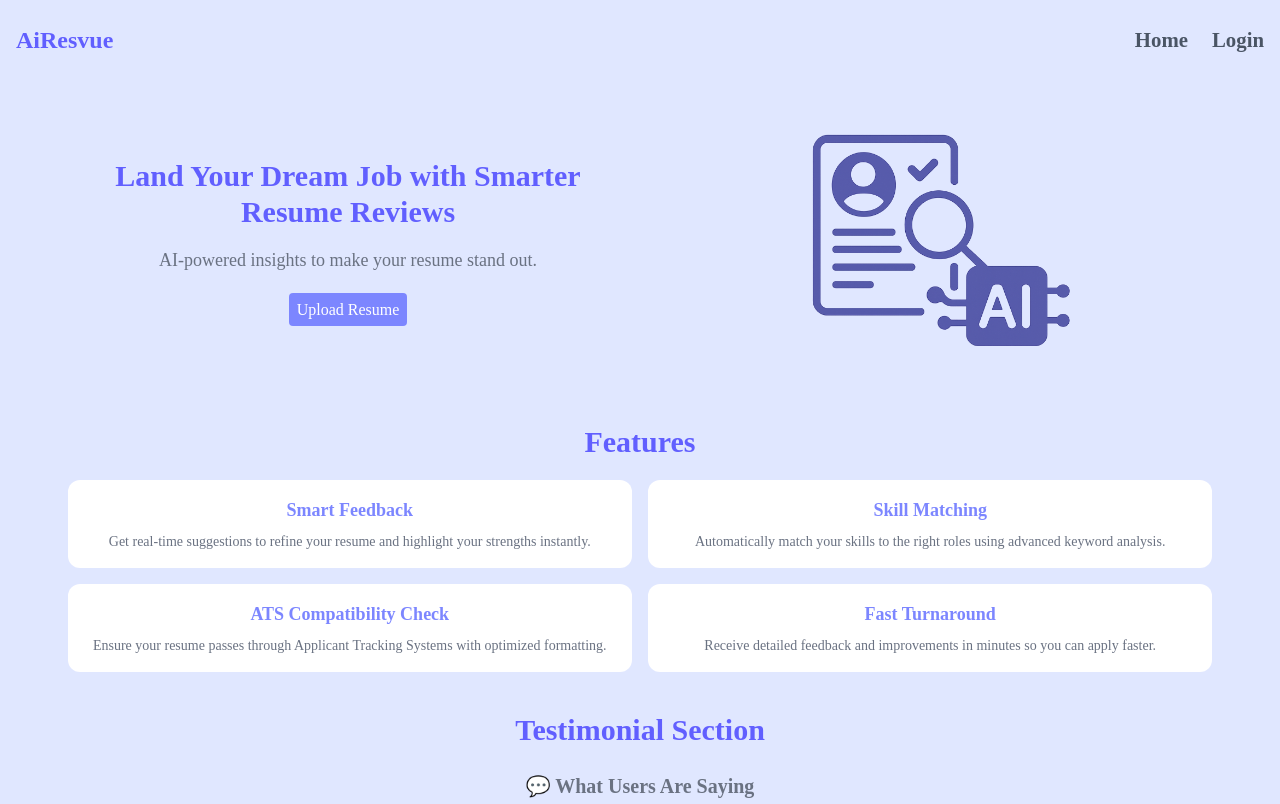
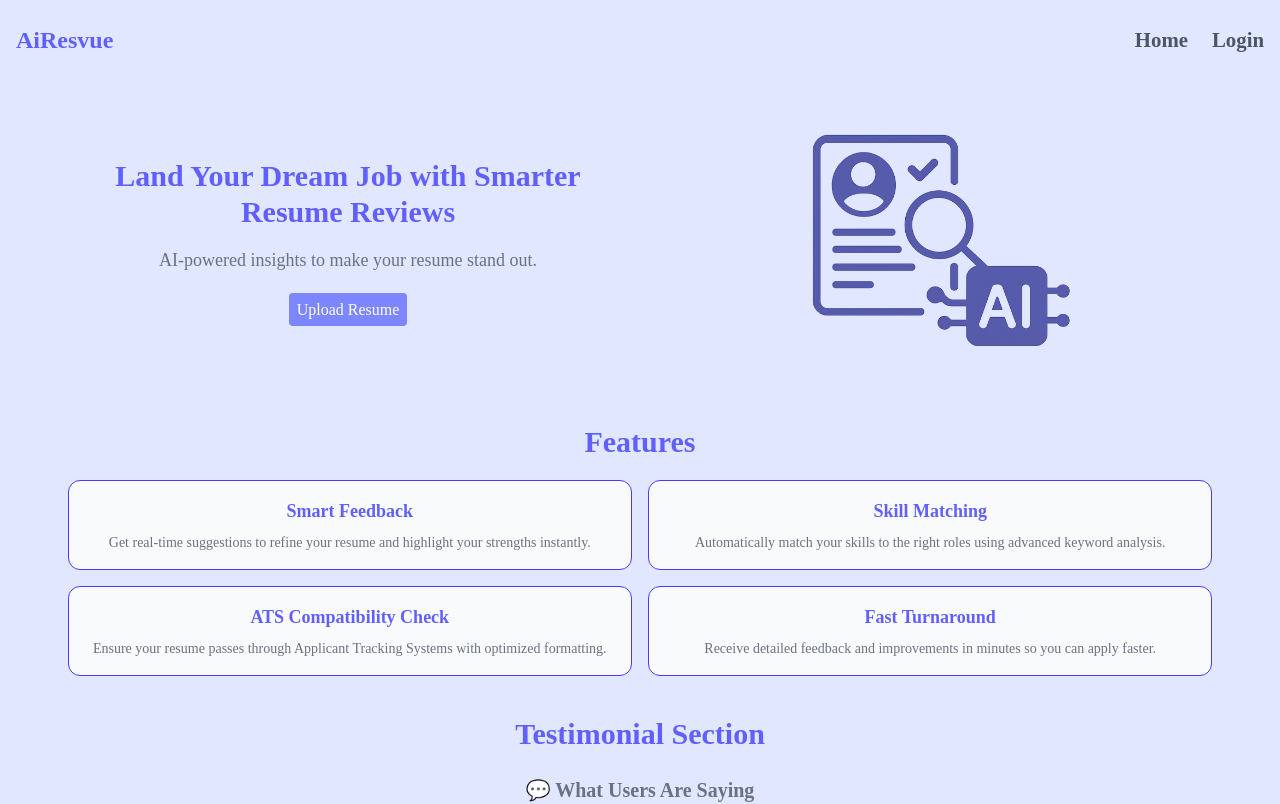
Before and after one commit to SanjilaGangaju/AI-Resume-Reviewer, a React (Vite) app: page / in a window 1280 px wide. Shown: the top 804 px of the page. Built offline with nearby package versions, Linux system fonts and the light colour scheme; no server answers.

Commit message:
update styling on features

```diff
--- a/index.html
+++ b/index.html
@@ -2,9 +2,9 @@
 <html lang="en">
   <head>
     <meta charset="UTF-8" />
-    <link rel="icon" type="image/svg+xml" href="/vite.svg" />
+
     <meta name="viewport" content="width=device-width, initial-scale=1.0" />
-    <title>Vite + React</title>
+    <title>AiResvue</title>
     <link rel="stylesheet" href="/src/index.css">
   </head>
   <body>
--- a/src/pages/Home.jsx
+++ b/src/pages/Home.jsx
@@ -45,23 +45,23 @@ const Home = ({loggedIn}) => {
         <div className='flex flex-col items-center justify-center gap-5'>
           <h2 className='text-3xl text-indigo-500 font-semibold'>Features</h2>
         <div className='w-[90%] grid grid-cols-1 md:grid-cols-2 gap-4'>
-          <div className='bg-white rounded-xl p-4 flex flex-col items-center justify-center text-center'>
-  <h3 className='font-semibold text-lg text-indigo-400 mb-2'>Smart Feedback</h3>
+          <div className='bg-gray-50 border border-indigo-600 rounded-xl p-4 flex flex-col items-center justify-center text-center'>
+  <h3 className='font-semibold text-lg text-indigo-500 mb-2'>Smart Feedback</h3>
   <p className='text-sm text-justify text-gray-500'>Get real-time suggestions to refine your resume and highlight your strengths instantly.</p>
 </div>
 
-<div className='bg-white rounded-xl  p-4 flex flex-col items-center justify-center text-center'>
-  <h3 className='font-semibold text-indigo-400 text-lg mb-2'>Skill Matching</h3>
+<div className='bg-gray-50 border border-indigo-600 rounded-xl  p-4 flex flex-col items-center justify-center text-center'>
+  <h3 className='font-semibold text-indigo-500 text-lg mb-2'>Skill Matching</h3>
   <p className='text-sm text-justify text-gray-500'>Automatically match your skills to the right roles using advanced keyword analysis.</p>
 </div>
 
-<div className='bg-white  rounded-xl p-4 flex flex-col items-center justify-center text-center'>
-  <h3 className='font-semibold text-indigo-400 text-lg mb-2'>ATS Compatibility Check</h3>
+<div className='bg-gray-50 border border-indigo-600 rounded-xl p-4 flex flex-col items-center justify-center text-center'>
+  <h3 className='font-semibold text-indigo-500 text-lg mb-2'>ATS Compatibility Check</h3>
   <p className='text-sm text-justify text-gray-500'>Ensure your resume passes through Applicant Tracking Systems with optimized formatting.</p>
 </div>
 
-<div className='bg-white  rounded-xl p-4 flex flex-col items-center justify-center text-center'>
-  <h3 className='font-semibold text-indigo-400 text-lg mb-2'>Fast Turnaround</h3>
+<div className='bg-gray-50 border border-indigo-600  rounded-xl p-4 flex flex-col items-center justify-center text-center'>
+  <h3 className='font-semibold text-indigo-500 text-lg mb-2'>Fast Turnaround</h3>
   <p className='text-sm text-justify text-gray-500'>Receive detailed feedback and improvements in minutes so you can apply faster.</p>
 </div>
 
```
